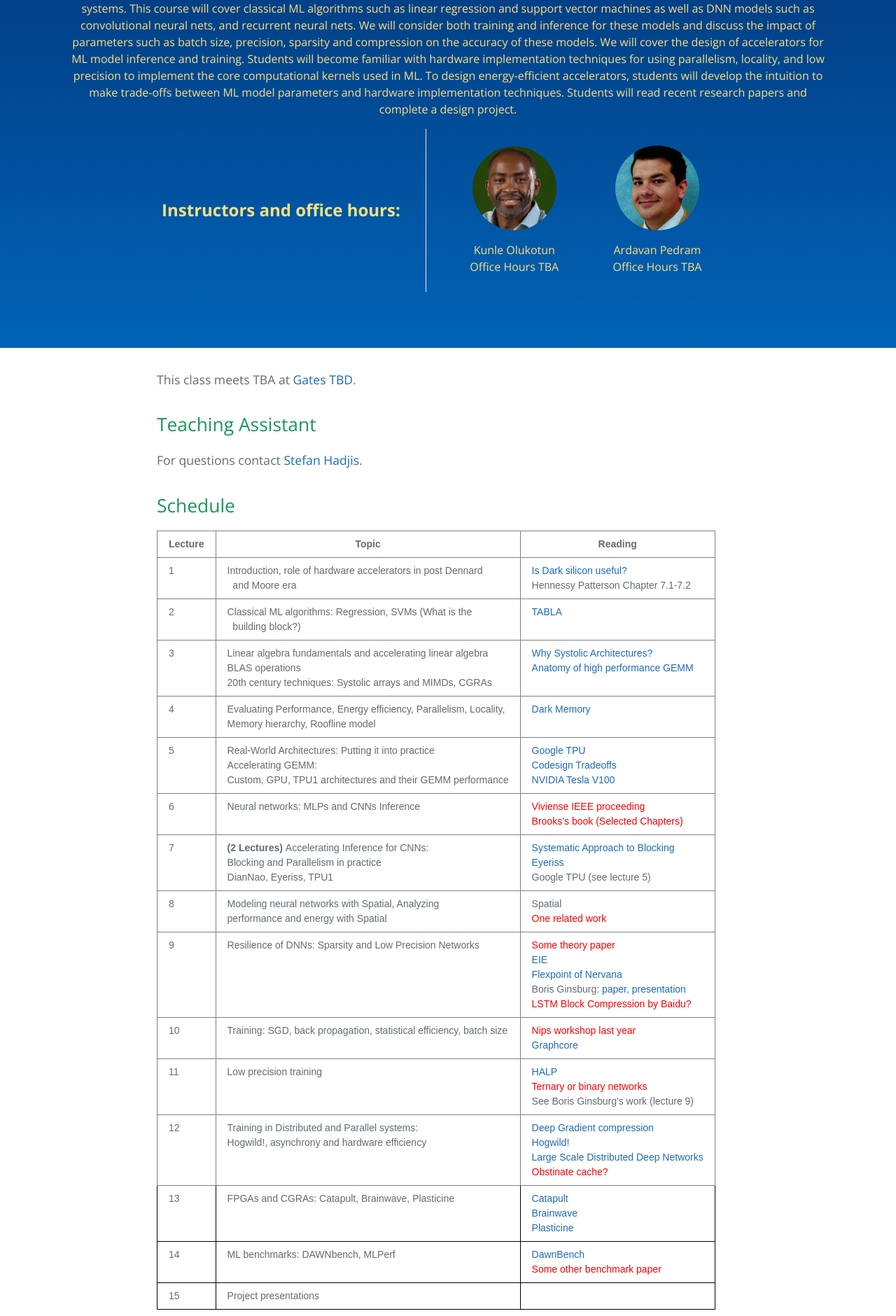
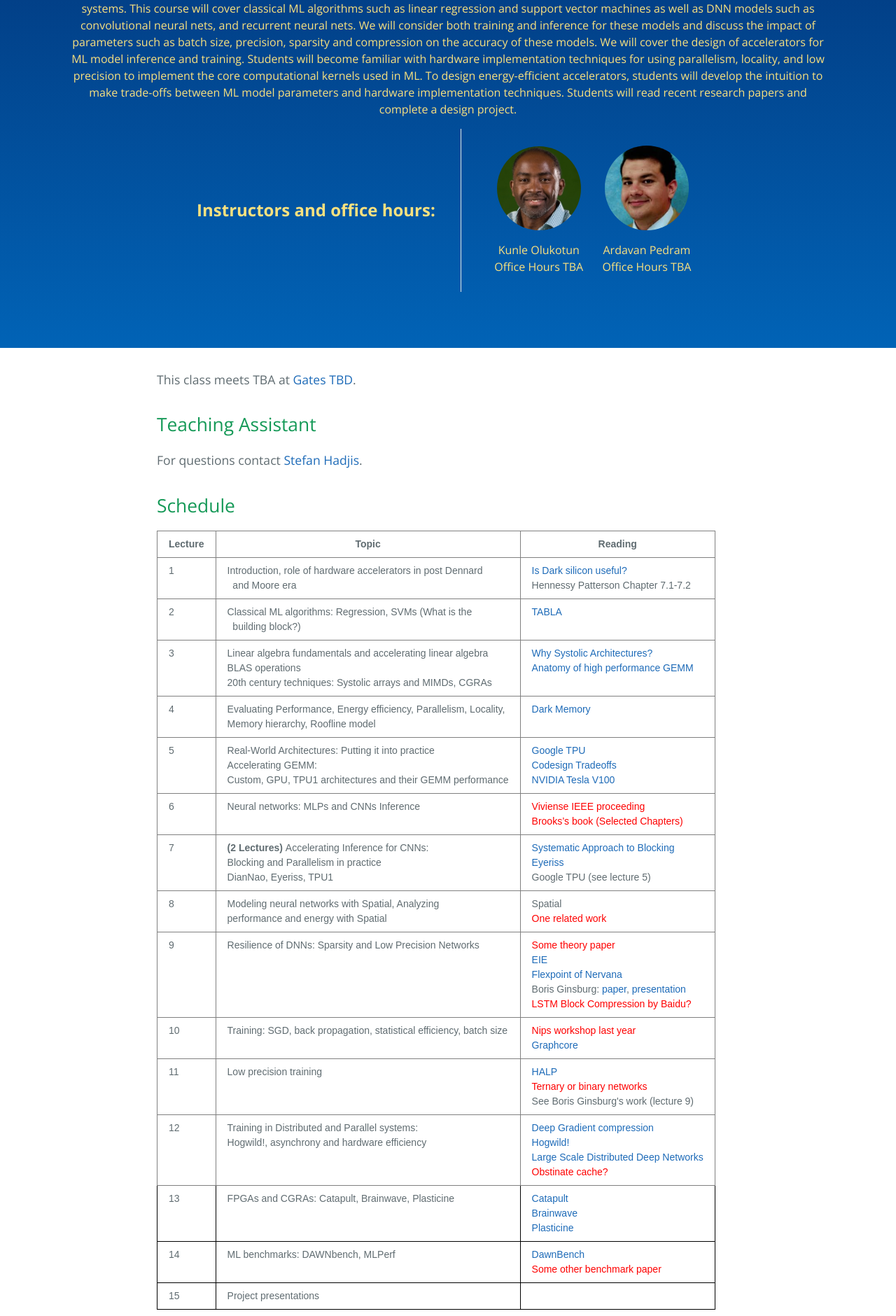
Before and after one commit to cs217/cs217.github.io, a Jekyll site: the page built from index.md, in a window 1280 px wide. Shown: the part 667-2547 px from the top of the page at 70% size. Built offline with Jekyll 4.4.1, drawn with Linux system fonts in a browser that asks for light colours; the repository's description, which GitHub fills in, is left out.

Commit message:
change spacing

```diff
--- a/assets/css/cj.css
+++ b/assets/css/cj.css
@@ -102,9 +102,9 @@ margin:auto;
 
 .instructor {
   display: inline-block;
-  width: 180px;
+  width: 150px;
   text-align: center;
-  margin-right: 20px;
+  margin-right: 0px;
 }
 
 
```
